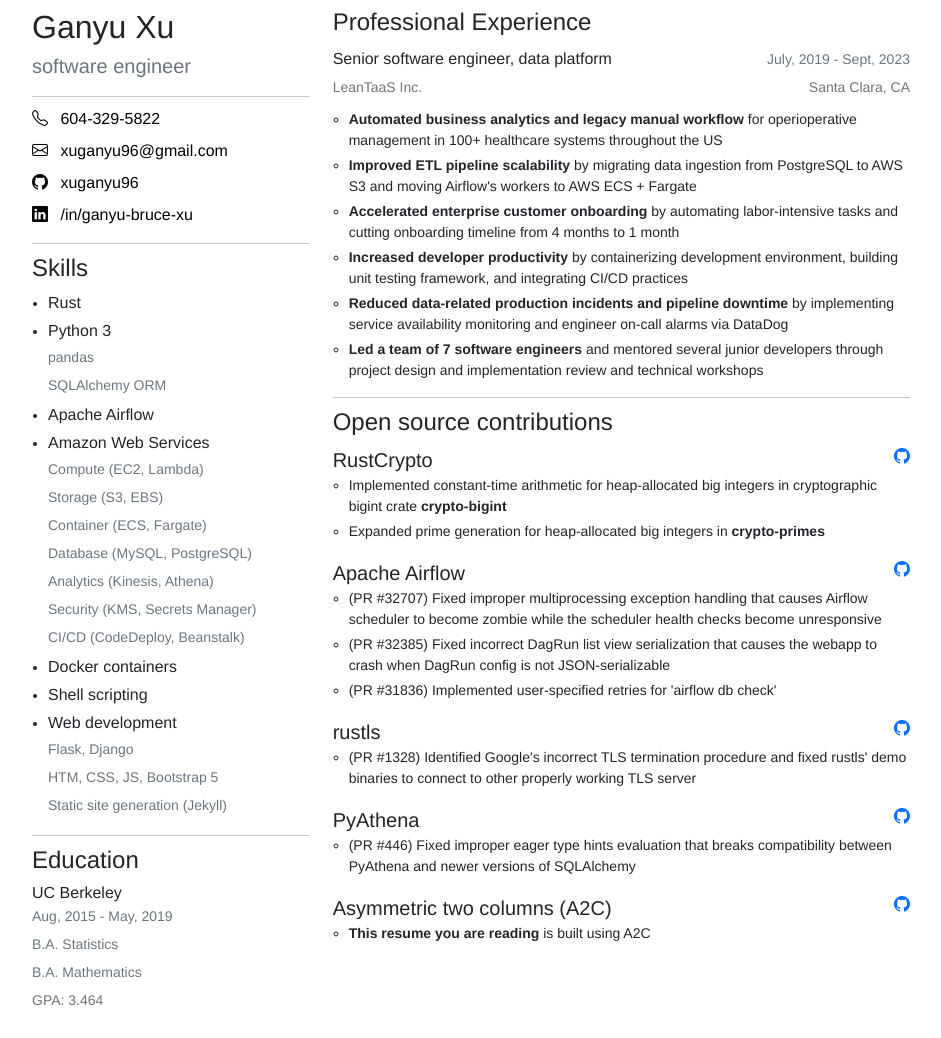
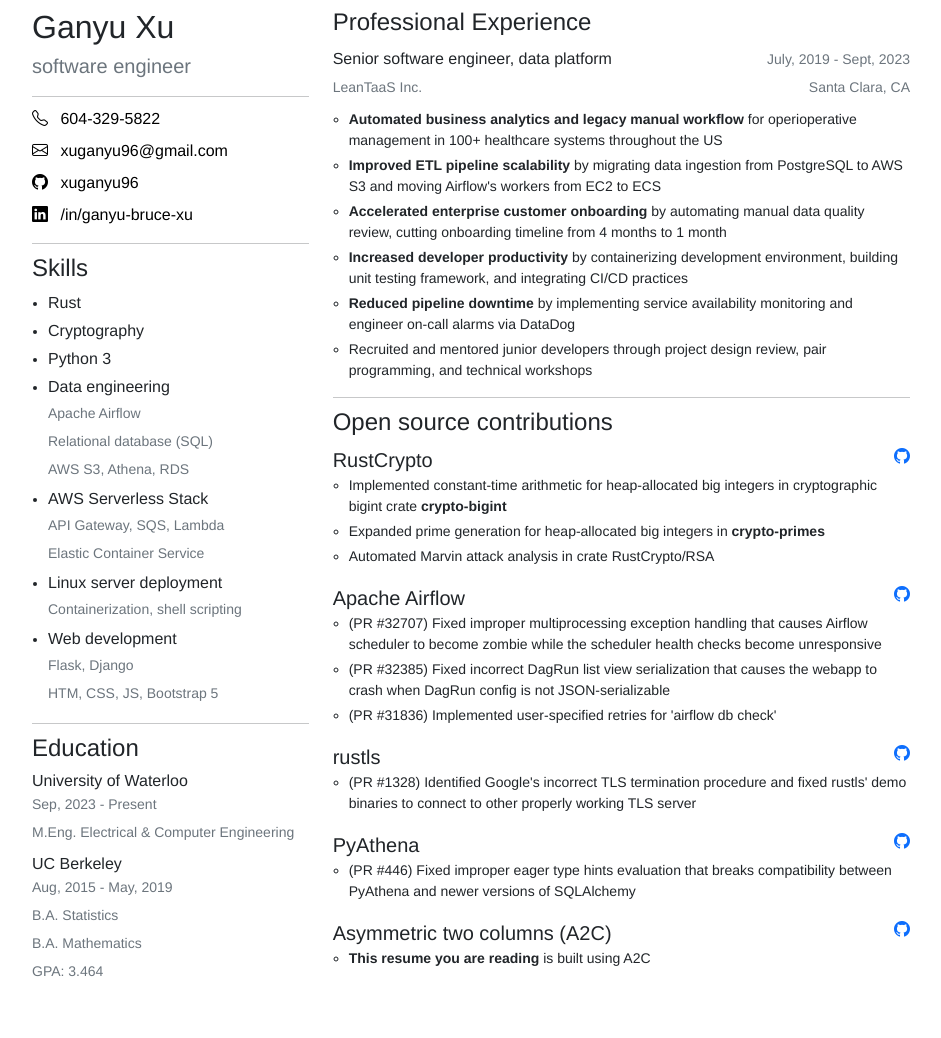
Before and after one commit to xuganyu96/asymmetric-two-columns, a Jekyll site: the page built from index.html, in a window 1280 px wide. Shown: the whole page, without its empty margins (169-1110 px from the left). Built offline with Jekyll 4.4.1, drawn with Linux system fonts in a browser that asks for light colours; nearby versions of some CDN libraries; after the commit the page ends 1009 px from its top, so only the background shows below that.

Commit message:
Updated UWaterloo. Rust, Python, and crypto are my main skills now

```diff
--- a/_includes/education.html
+++ b/_includes/education.html
@@ -9,7 +9,9 @@
           {% for d in e.degrees %}
             <li><span class="text-secondary small">{{ d }}</span></li>
           {% endfor %}
-          <li><span class="text-secondary small">GPA: {{ e.gpa }}</span></li>
+          {% if e.gpa %}
+            <li><span class="text-secondary small">GPA: {{ e.gpa }}</span></li>
+          {% endif %}
         </ul>
       </li>
     {% endfor %}
--- a/index.html
+++ b/index.html
@@ -19,25 +19,26 @@
       text: "/in/ganyu-bruce-xu"
   skills:
     - <span class="fs-6">Rust</span><br>
+    - <span class="fs-6">Cryptography</span><br>
     - <span class="fs-6">Python 3</span><br>
-      <span class="text-secondary">pandas</span> <br>
-      <span class="text-secondary">SQLAlchemy ORM</span> <br>
-    - <span class="fs-6">Apache Airflow</span>
-    - <span class="fs-6">Amazon Web Services</span><br>
-      <span class="text-secondary">Compute (EC2, Lambda)</span> <br>
-      <span class="text-secondary">Storage (S3, EBS)</span> <br>
-      <span class="text-secondary">Container (ECS, Fargate)</span> <br>
-      <span class="text-secondary">Database (MySQL, PostgreSQL)</span> <br>
-      <span class="text-secondary">Analytics (Kinesis, Athena)</span> <br>
-      <span class="text-secondary">Security (KMS, Secrets Manager)</span> <br>
-      <span class="text-secondary">CI/CD (CodeDeploy, Beanstalk)</span>
-    - <span class="fs-6">Docker containers</span>
-    - <span class="fs-6">Shell scripting</span>
+    - <span class="fs-6">Data engineering</span><br>
+      <span class="text-secondary">Apache Airflow</span><br>
+      <span class="text-secondary">Relational database (SQL)</span><br>
+      <span class="text-secondary">AWS S3, Athena, RDS</span><br>
+    - <span class="fs-6">AWS Serverless Stack</span><br>
+      <span class="text-secondary">API Gateway, SQS, Lambda</span><br>
+      <span class="text-secondary">Elastic Container Service</span><br>
+    - <span class="fs-6">Linux server deployment</span><br>
+      <span class="text-secondary">Containerization, shell scripting</span><br>
+      <!-- <span class="text-secondary">Shell scripting</span><br> -->
     - <span class="fs-6">Web development</span><br>
       <span class="text-secondary">Flask, Django</span><br>
       <span class="text-secondary">HTM, CSS, JS, Bootstrap 5</span> <br>
-      <span class="text-secondary">Static site generation (Jekyll)</span>
   education:
+    - school: "University of Waterloo"
+      duration: "Sep, 2023 - Present"
+      degrees:
+      - "M.Eng. Electrical & Computer Engineering"
     - school: "UC Berkeley"
       duration: "Aug, 2015 - May, 2019"
       degrees:
@@ -51,18 +52,18 @@
       location: "Santa Clara, CA"
       highlights:
       - <b>Automated business analytics and legacy manual workflow</b> for operioperative management in 100+ healthcare systems throughout the US
-      - <b>Improved ETL pipeline scalability</b> by migrating data ingestion from PostgreSQL to AWS S3 and moving Airflow's workers to AWS ECS + Fargate
-      - <b>Accelerated enterprise customer onboarding</b> by automating labor-intensive tasks and cutting onboarding timeline from 4 months to 1 month
+      - <b>Improved ETL pipeline scalability</b> by migrating data ingestion from PostgreSQL to AWS S3 and moving Airflow's workers from EC2 to ECS
+      - <b>Accelerated enterprise customer onboarding</b> by automating manual data quality review, cutting onboarding timeline from 4 months to 1 month
       - <b>Increased developer productivity</b> by containerizing development environment, building unit testing framework, and integrating CI/CD practices
-      - <b>Reduced data-related production incidents and pipeline downtime</b> by implementing service availability monitoring and engineer on-call alarms via DataDog
-      - <b>Led a team of 7 software engineers</b> and mentored several junior developers through project design and implementation review and technical workshops
+      - <b>Reduced pipeline downtime</b> by implementing service availability monitoring and engineer on-call alarms via DataDog
+      - Recruited and mentored junior developers through project design review, pair programming, and technical workshops
   projects:
     - title: RustCrypto
       url: https://github.com/RustCrypto
       highlights:
       - Implemented constant-time arithmetic for heap-allocated big integers in cryptographic bigint crate <strong>crypto-bigint</strong>
       - Expanded prime generation for heap-allocated big integers in <strong>crypto-primes</strong>
-      # - Automated Marvin attack analysis in crate <storng>RustCrypto/RSA</storng>
+      - Automated Marvin attack analysis in crate <storng>RustCrypto/RSA</storng>
     - title: Apache Airflow
       url: https://github.com/apache/airflow
       highlights:
```
